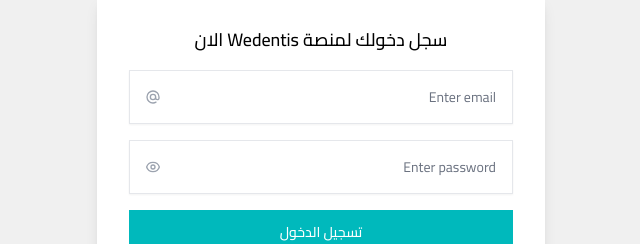
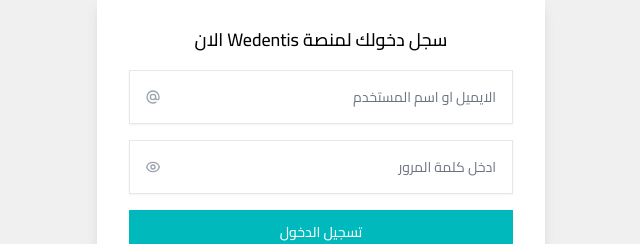
Before and after one commit to Mostafa-Aljazar/wedentist, a Next.js app: page /login in a window 1280 px wide. Shown: the part 320-564 px from the top of the page, without its empty margins (421-1061 px from the left). Built offline with nearby package versions, Linux system fonts and the light colour scheme; no server answers; sample sign-in values are in the browser's storage.

Commit message:
feat: handled login

```diff
--- a/src/app/(auth)/login/page.tsx
+++ b/src/app/(auth)/login/page.tsx
@@ -1,10 +1,17 @@
 import React from "react"
+import { redirect } from "next/navigation"
+import { getServerSession } from "next-auth"
+import { useSession } from "next-auth/react"
 
+import { authOptions } from "@/lib/next-auth"
 import LoginForm from "@/components/login/login-form"
 
 type Props = {}
 
-const page = (props: Props) => {
+const page = async (props: Props) => {
+  const session = await getServerSession(authOptions)
+
+  if (!session) redirect("/login")
   return <LoginForm />
 }
 
--- a/src/components/login/login-form.tsx
+++ b/src/components/login/login-form.tsx
@@ -2,10 +2,14 @@
 
 import React, { useState } from "react"
 import Image from "next/image"
+import { useRouter } from "next/navigation"
 import { logo } from "@/assets"
+import { cn } from "@/utils/cn"
 import { LoginFormSchema } from "@/validation/login-schema"
 import { DevTool } from "@hookform/devtools"
 import { zodResolver } from "@hookform/resolvers/zod"
+import { Loader2 } from "lucide-react"
+import { signIn } from "next-auth/react"
 import { SubmitHandler, useForm } from "react-hook-form"
 import { z } from "zod"
 
@@ -18,21 +22,27 @@
     handleSubmit,
     control,
     reset,
+    setError,
     formState: { errors, isSubmitting },
   } = useForm<FormValues>({
     resolver: zodResolver(LoginFormSchema),
   })
 
+  const router = useRouter()
   const onSubmit: SubmitHandler<FormValues> = async (data) => {
     try {
-      console.log("🚀 ~ constonSubmit:SubmitHandler<FormValues>=async ~ data:", data)
-
+      const response = await signIn("credentials", { ...data, redirect: false })
+      if (!response?.ok)
+        throw new Error(
+          response?.status === 401
+            ? "البيانات التي قمت بادخالها خاطئة"
+            : "حصل خطأ ما",
+        )
       reset()
-    } catch (error) {
-      console.log(
-        "🚀 ~ constonSubmit:SubmitHandler<FormValues>=async ~ error:",
-        error,
-      )
+      router.push("/dashboard")
+    } catch (error: any) {
+      console.log("🚀 ~ constonSubmit:SubmitHandler<FormValues>= ~ error:", error)
+      setError("root", { message: error.message || "خطأ غير معروف" })
     }
   }
 
@@ -56,10 +66,9 @@
 
             <div className="relative">
               <input
-                type="email"
                 className="w-full border-gray-200 p-4 pe-12 text-sm shadow-sm "
-                placeholder="Enter email"
-                {...register("email", { required: true })}
+                placeholder="الايميل او اسم المستخدم"
+                {...register("username", { required: true })}
               />
 
               <span className="absolute inset-y-0 end-0 grid place-content-center px-4">
@@ -79,9 +88,9 @@
               </span>
             </div>
 
-            {errors.email && (
+            {errors.username && (
               <span className="text-left text-[12px] text-red-500">
-                {errors.email?.message}
+                {errors.username?.message}
               </span>
             )}
           </div>
@@ -94,7 +103,7 @@
               <input
                 type={showPassword ? "text" : "password"}
                 className="w-full  border-gray-200 p-4 pe-12 text-sm shadow-sm"
-                placeholder="Enter password"
+                placeholder="ادخل كلمة المرور"
                 {...register("password", { required: true })}
               />
               <span className="absolute inset-y-0 end-0 grid place-content-center px-4">
@@ -149,9 +158,18 @@
           <button
             disabled={isSubmitting}
             type="submit"
-            className="block w-full  bg-primary px-5 py-3 text-sm font-medium text-white">
+            className={cn(
+              " flex  w-full items-center justify-center gap-2 bg-primary px-5 py-3 text-sm  font-medium text-white",
+              isSubmitting && " opacity-70",
+            )}>
+            {isSubmitting ? <Loader2 className=" size-5 animate-spin  " /> : null}{" "}
             تسجيل الدخول
           </button>
+          {errors.root && (
+            <span className="py-1 text-[12px] text-red-500">
+              {errors.root?.message}
+            </span>
+          )}
         </form>
         <DevTool control={control} />
       </div>
--- a/src/lib/next-auth.ts
+++ b/src/lib/next-auth.ts
@@ -7,9 +7,11 @@
 
 // import bcrypt from 'bcrypt'
 
-const credentialSchema = z
-  .object({ username: z.string().min(1).max(50), password: z.string().min(1) })
-  .strict()
+const credentialSchema = z.object({
+  username: z.string().min(1).max(50),
+  password: z.string().min(1),
+})
+
 export const authOptions: NextAuthOptions = {
   providers: [
     CredentialsProvider({
--- a/src/validation/login-schema.tsx
+++ b/src/validation/login-schema.tsx
@@ -1,6 +1,6 @@
 import { z } from "zod"
 
 export const LoginFormSchema = z.object({
-  email: z.string().min(1, "اسم المستخدم او الايميل مطلوب "),
+  username: z.string().min(1, "اسم المستخدم او الايميل مطلوب "),
   password: z.string().min(1, "كلمة المرور مطلوبة "),
 })
```
Also changed, not shown: src/app/api/auth/[...nextauth]/route.ts (renamed from src/app/api/auth/[,,,nextauth]/route.ts).
